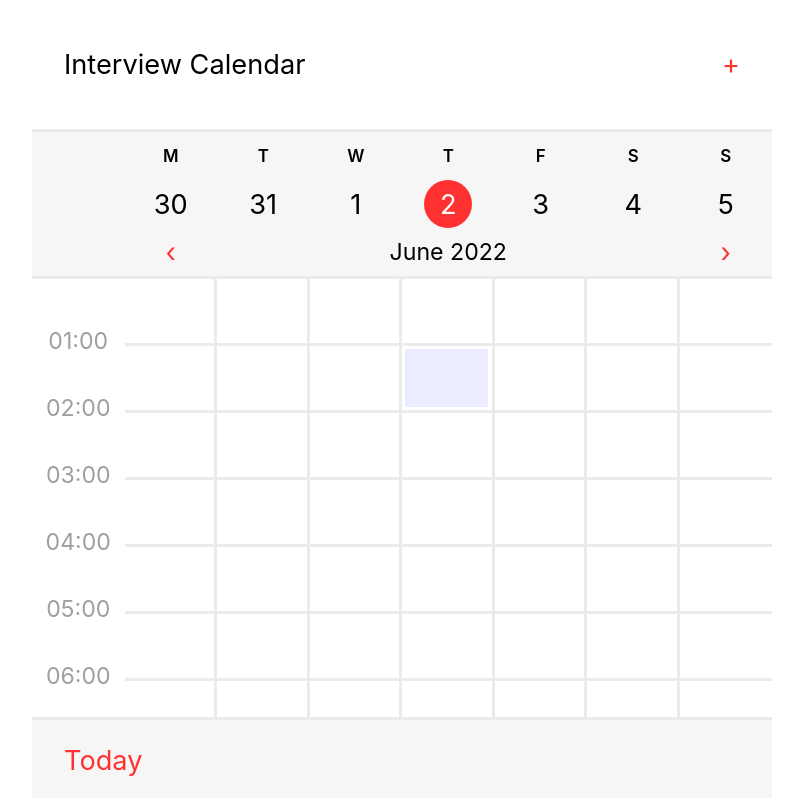
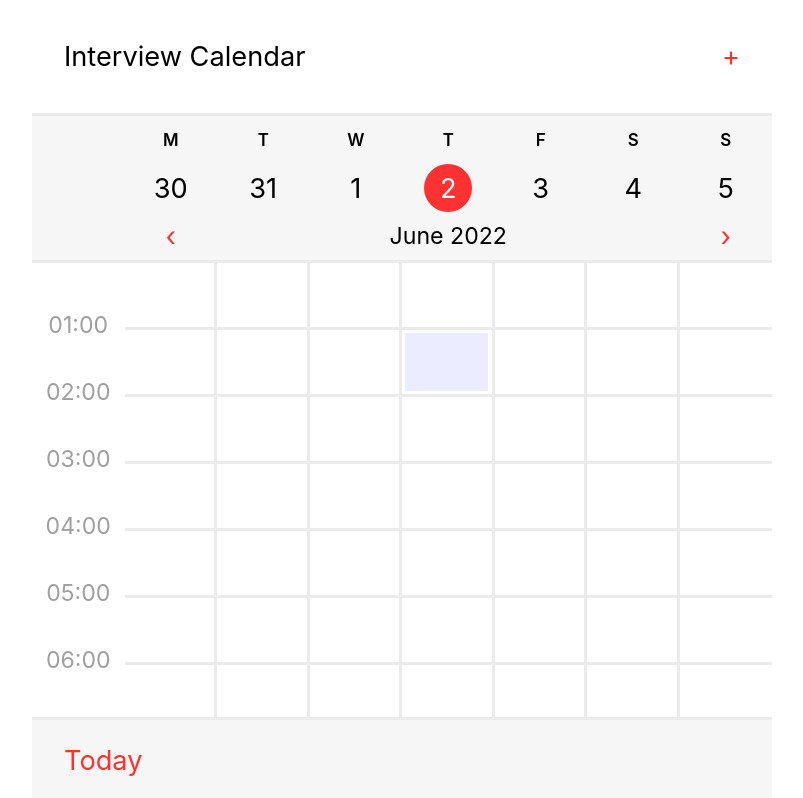
Before and after one commit to awaken1ng/interview-calendar, a React (Create React App) app: page / in a window 1280 px wide. Shown: the top 798 px of the page, without its empty margins (238-1041 px from the left). Built offline with nearby package versions, Linux system fonts and the light colour scheme.

Commit message:
Reduce topbar height
Same as footer

```diff
--- a/src/components/Topbar.tsx
+++ b/src/components/Topbar.tsx
@@ -27,11 +27,11 @@ const Container = styled(MaxWidth)`
 `;
 
 const Header = styled.header`
-  margin: 3rem 2rem;
+  margin: 2.5rem 2rem;
 `;
 
 const Button = styled.div`
   color: ${pallete.red};
-  padding: 3rem 2rem;
+  padding: 2.5rem 2rem;
   user-select: none;
 `;
```
